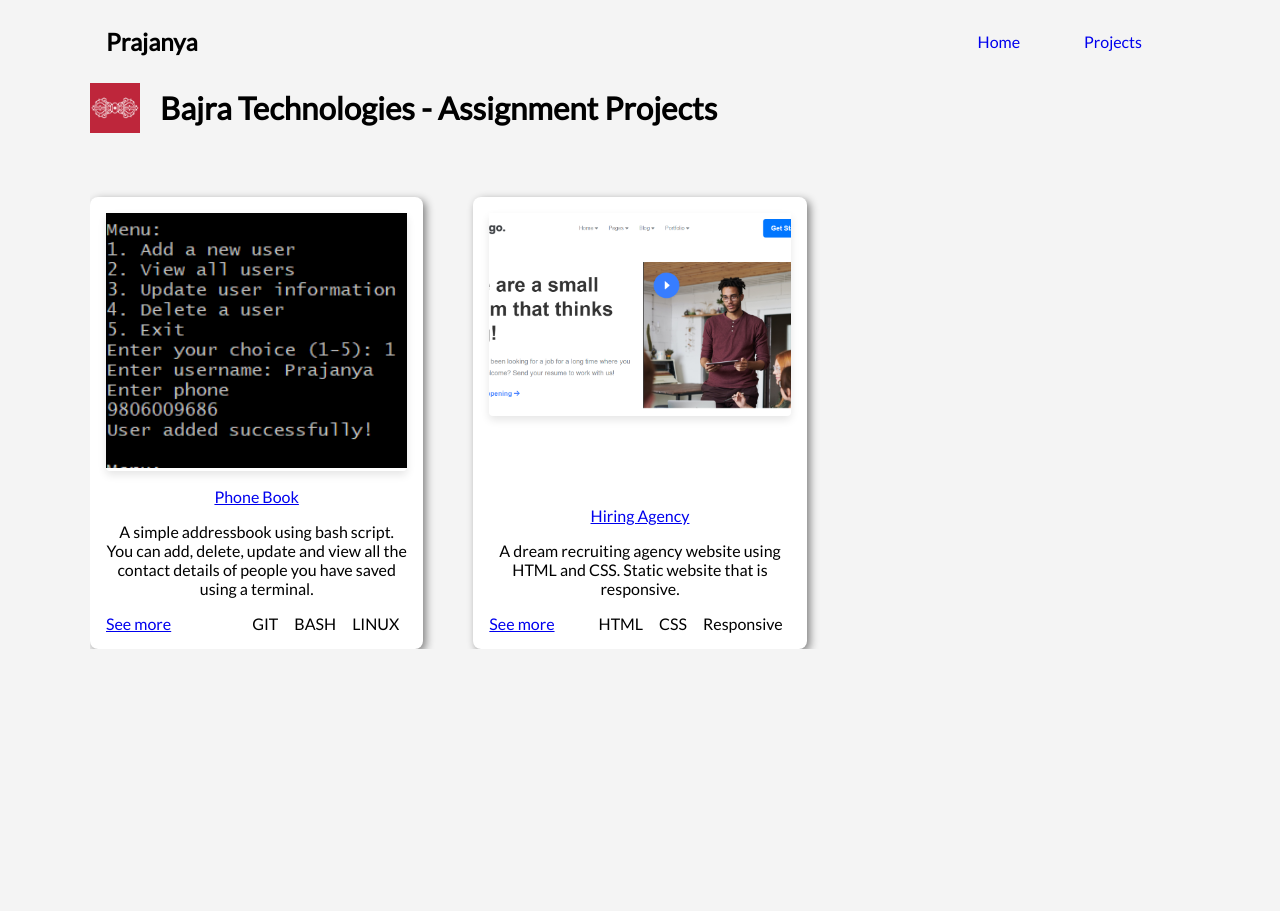
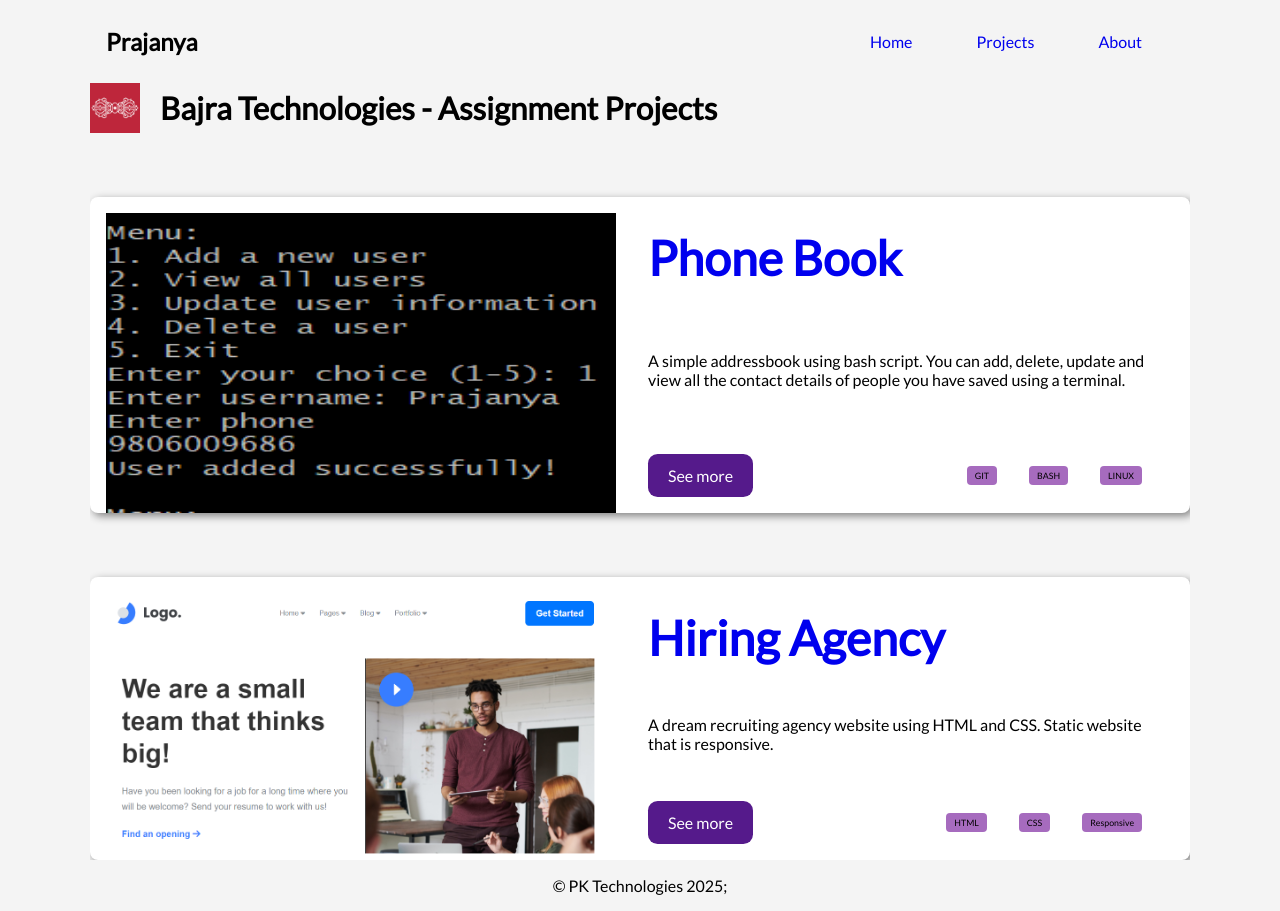
Before and after one commit to prasea/BajraTraineeship, a plain HTML site: page index.html in a window 1280 px wide. Before the commit the page ends 800 px from the top, so only its background shows below. Drawn offline with Linux system fonts and the light colour scheme.

Commit message:
The showcase site

```diff
--- a/index.html
+++ b/index.html
@@ -17,6 +17,7 @@
         <ul class="nav-list">
           <li class="nav-item"><a href="#home" class="nav-link">Home</a></li>
           <li class="nav-item"><a href="#projects" class="nav-link">Projects</a></li>
+          <li class="nav-item"><a href="#about" class="nav-link">About</a></li>
         </ul>
       </nav>
     </header>
@@ -38,22 +39,24 @@
                 <img src="./BashScript.png" alt="project-screenshot">
               </div>
               <div class="card-content">
+                <div class="card-header">
                   <a href="https://git.bajratechnologies.com/prajanya/rails" class="card-title" target="_blank">Phone
                     Book</a>
+                </div>
                 <div class="card-description">
                   <p>
                     A simple addressbook using bash script.
                     You can add, delete, update and view all the contact details of people you have saved using a
                     terminal.
                   </p>
-                    <div class="buttons">
+                </div>
+                <div class="card-footer">
                   <a class="btn" target="_blank" href="https://git.bajratechnologies.com/prajanya/rails">See
                     more</a>
                   <div class="tags">
-                        <div class="tag">GIT</div>
-                        <div class="tag">BASH</div>
-                        <div class="tag">LINUX</div>
-                      </div>
+                    <small class="tag">GIT</small>
+                    <small class="tag">BASH</small>
+                    <small class="tag">LINUX</small>
                   </div>
                 </div>
               </div>
@@ -63,30 +66,36 @@
                 <img src="./figma.png" alt="project-screenshot">
               </div>
               <div class="card-content">
-                  <a href="https://git.bajratechnologies.com/prajanya/rails" class="card-title" target="_blank">Hiring
-                    Agency</a>
+                <div class="card-header">
+                  <a href="https://git.bajratechnologies.com/prajanya/rails" class="card-title" target="_blank">
+                    Hiring Agency
+                  </a>
+                </div>
                 <div class="card-description">
-                    <p>
-                      A dream recruiting agency website using HTML and CSS.
-                      Static website that is responsive.
+                  <p class="lead">
+                    A dream recruiting agency website using HTML and CSS. Static website that is responsive.
                   </p>
-                    <div class="buttons">
-                      <a class="btn" target="_blank" href="https://git.bajratechnologies.com/prajanya/rails"> See
+                </div>
+                <div class="card-footer">
+                  <a class="btn" target="_blank" href="https://prasea.github.io/figma/">See
                     more</a>
                   <div class="tags">
-                        <div class="tag">HTML</div>
-                        <div class="tag">CSS</div>
-                        <div class="tag">Responsive</div>
-                      </div>
+                    <small class="tag">HTML</small>
+                    <small class="tag">CSS</small>
+                    <small class="tag">Responsive</small>
                   </div>
                 </div>
               </div>
             </div>
 
+
           </div>
         </div>
       </section>
     </main>
+    <footer class="page-footer">
+      <p>&copy; PK Technologies 2025;</p>
+    </footer>
 </body>
 
 </html>
--- a/style.css
+++ b/style.css
@@ -1,45 +1,45 @@
-@import url('https://fonts.googleapis.com/css2?family=Lato&display=swap');
-body{
-  font-family: 'Lato', sans-serif;
+@import url("https://fonts.googleapis.com/css2?family=Lato&display=swap");
+body {
+  font-family: "Lato", sans-serif;
   background: #f4f4f4;
 }
-*{
+* {
   margin: 0;
   padding: 0;
   box-sizing: border-box;
 }
-.container{
+.container {
   max-width: 1100px;
   margin-inline: auto;
   overflow: hidden;
 }
-.header{
+.header {
   padding: 1rem;
 }
-.navbar{
+.navbar {
   display: flex;
   justify-content: space-between;
   align-items: center;
 }
-.nav-list{
+.nav-list {
   list-style: none;
   display: flex;
   justify-content: space-between;
   align-items: center;
   text-align: center;
 }
-.nav-list .nav-item{
+.nav-list .nav-item {
   padding: 1rem;
 }
-.nav-list .nav-item .nav-link{
+.nav-list .nav-item .nav-link {
   text-decoration: none;
   padding: 1rem;
 }
-.nav-list .nav-item .nav-link:hover{
+.nav-list .nav-item .nav-link:hover {
   background-color: #93cb52;
   border-radius: 0.5rem;
 }
-.bajra-logo{
+.bajra-logo {
   width: 50px;
   height: 50px;
   background-color: #941e2d;
@@ -47,24 +47,22 @@ body{
   justify-content: center;
   align-items: center;
 }
-.bajra-logo img{
+.bajra-logo img {
   display: block;
   width: 100%;
   height: auto;
 }
-.main-heading{
+.main-heading {
   font-size: 1.3rem;
   display: flex;
-  gap: 20px ;
+  gap: 20px;
   align-items: center;
 }
-.cards{
+.cards {
   display: grid;
-  grid-template-columns: repeat(3, 1fr);
-  gap: 50px;
+  grid-template-columns: repeat(1, 1fr);
 }
-.card{
-  min-height: 200px;
+.card {
   background-color: #fff;
   border-radius: 8px;
   box-shadow: 3px 3px 8px gray;
@@ -72,36 +70,62 @@ body{
   padding-bottom: 0;
   margin-top: 4rem;
   display: flex;
+  gap: 1rem;
+  max-height: 350px;
+}
+
+.card-img {
+  flex: 1;
+  background-color: #333;
+  max-height: 300px;
+}
+.card-content {
+  flex: 1;
+  padding: 1rem;
+  display: flex;
   flex-direction: column;
-  align-items: center;
   justify-content: space-between;
 }
-.card-content{
-  text-align: center;
-  margin: 1rem 0;
+.card-img img {
+  display: block;
+  width: 100%;
+  height: 100%;
 }
-.card-description p{
-  margin: 1rem 0;
+.card-title {
+  font-size: 3rem;
+  font-weight: 600;
+  text-decoration: none;
 }
-.buttons{
+.card-header {
+  margin-bottom: 1rem;
+}
+.card-footer {
+  margin-top: 1rem;
   display: flex;
-  justify-content : space-between
+  justify-content: space-between;
+  align-items: center;
 }
-.tags{
+.btn {
+  display: inline-block;
+  text-decoration: none;
+  border: none;
+  padding: 0.75rem 1.25rem;
+  background-color: #551a8b;
+  color: #fff;
+  border-radius: 0.6rem;
+}
+.tags {
   display: flex;
 }
-.tag{
-  margin: 0 0.5rem;
+.tag {
+  margin: 0 1rem;
+  background-color: #a66bbe;
+  padding: 0.25rem 0.5rem;
+  border-radius: 0.25rem;
+  font-size: 0.55rem;
 }
 
-.card-img{
-  box-shadow: 0 4px 8px rgba(0, 0, 0, 0.1);
-  width: 100%;
-  min-height: 200px;
-  border-radius: 0.25rem; /* Optional: Add rounded corners */
+.page-footer {
+  padding: 1rem;
+  text-align: center;
 }
-.card-img img{
-  width: 100%;
-  min-height: 200px;
-  object-fit: cover;
-}
```
Lines whose indentation alone changed are shown as unchanged.
